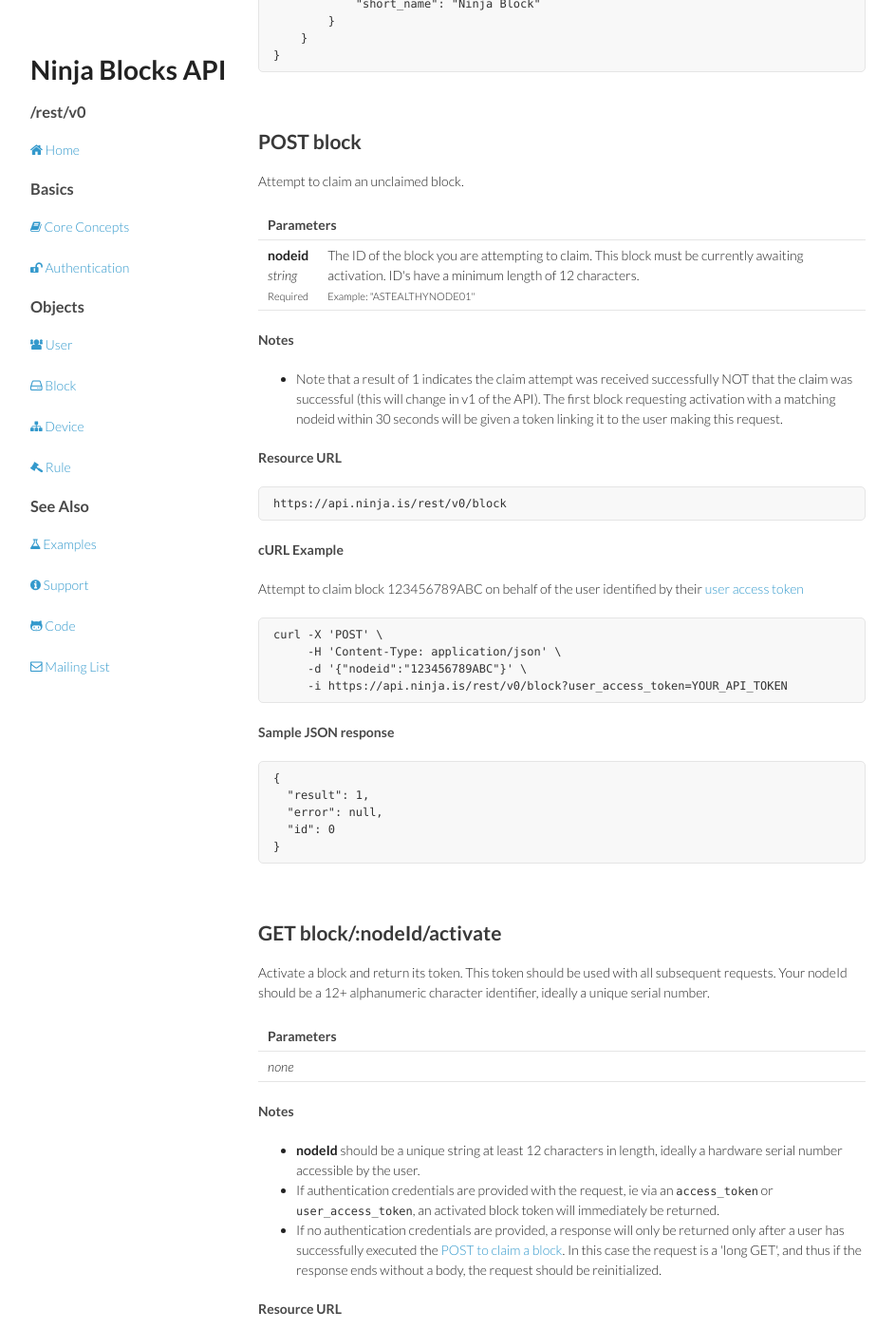
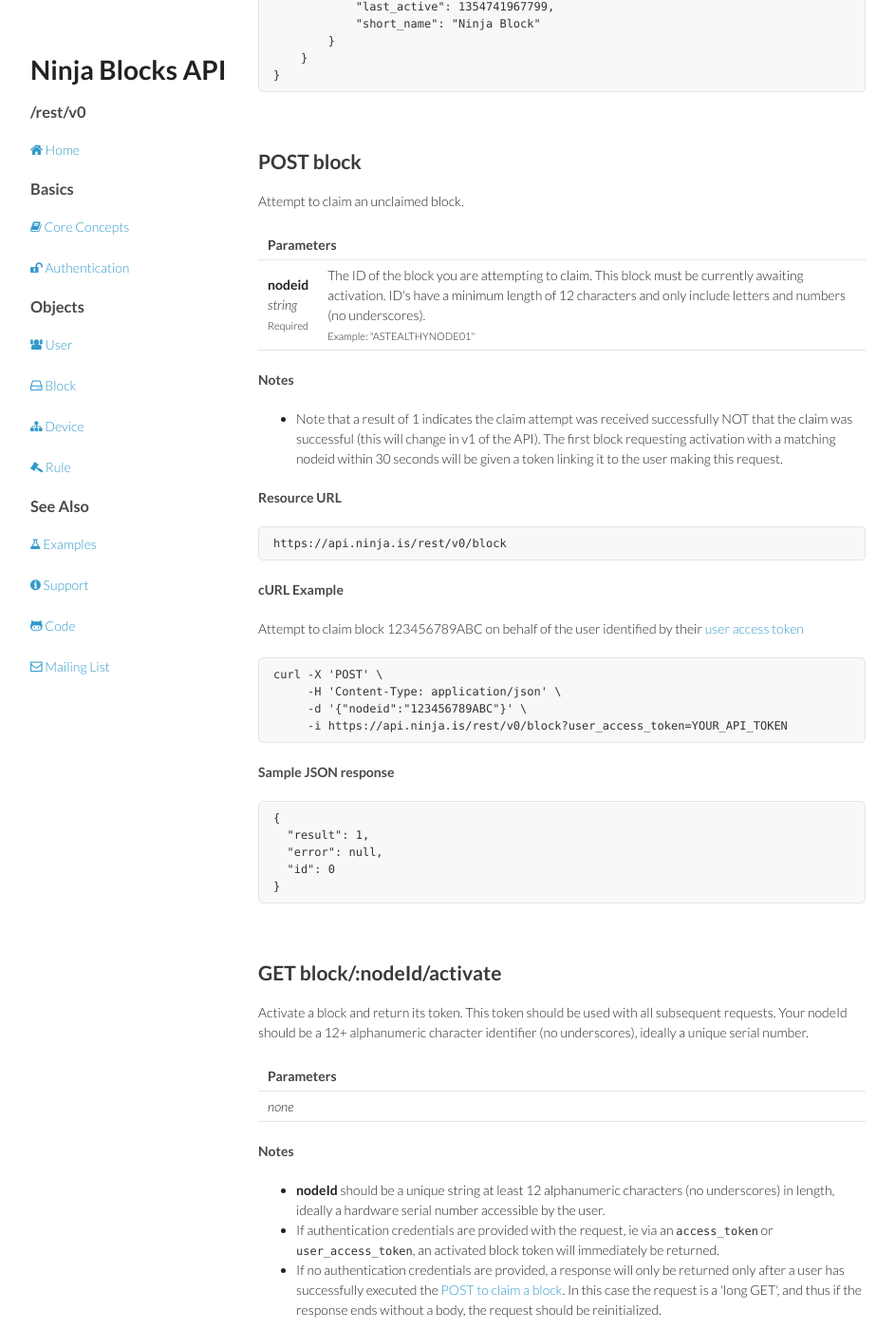
Before and after one commit to ninjablocks/ninjablocks.github.com, a Jekyll site: the page built from block.html, in a window 1280 px wide and 1400 px high, scrolled down 1913 px. Shown: the whole window at 95% size, without its empty margins (168-1111 px from the left). Built offline with Jekyll 4.4.1, drawn with Linux system fonts in a browser that asks for light colours; nearby versions of some CDN libraries; some of the changed text lies outside the part shown.

Commit message:
Explicity state no underscores allowed in nodeids

```diff
--- a/block.html
+++ b/block.html
@@ -29,7 +29,7 @@
       </tr>
       <tr>
         <td><a href="#block-activate">GET block/:nodeId/activate</a></td>
-        <td>Activate a block and return its token. This token should be used with all subsequent requests. Your nodeId should be a 12+ alphanumeric character identifier, ideally a unique serial number.</td>
+        <td>Activate a block and return its token. This token should be used with all subsequent requests. Your nodeId should be a 12+ alphanumeric character identifier (no underscores), ideally a unique serial number.</td>
       </tr>
 
       <tr>
@@ -119,7 +119,7 @@
       <tr>
         <td><strong>nodeid</strong><br /><em>string</em><br /><small>Required</small></td>
         <td>
-          The ID of the block you are attempting to claim. This block must be currently awaiting activation. ID's have a minimum length of 12 characters.
+          The ID of the block you are attempting to claim. This block must be currently awaiting activation. ID's have a minimum length of 12 characters and only include letters and numbers (no underscores).
           <br />
           <small>Example: "ASTEALTHYNODE01"</small>
         </td>
@@ -149,7 +149,7 @@
   <p>&nbsp;</p>
   <a name="block-activate" id="block-activate"></a>
   <h2>GET block/:nodeId/activate</h2>
-  <p>Activate a block and return its token. This token should be used with all subsequent requests. Your nodeId should be a 12+ alphanumeric character identifier, ideally a unique serial number.</p>
+  <p>Activate a block and return its token. This token should be used with all subsequent requests. Your nodeId should be a 12+ alphanumeric character identifier (no underscores), ideally a unique serial number.</p>
   <table>
     <tbody>
       <tr>
@@ -162,7 +162,7 @@
   </table>
   <h4>Notes</h4>
   <ul>
-    <li><strong>nodeId</strong> should be a unique string at least 12 characters in length, ideally a hardware serial number accessible by the user.</li>
+    <li><strong>nodeId</strong> should be a unique string at least 12 alphanumeric characters (no underscores) in length, ideally a hardware serial number accessible by the user.</li>
     <li>If authentication credentials are provided with the request, ie via an <code>access_token</code> or <code>user_access_token</code>, an activated block token will immediately be returned.</li>
     <li>If no authentication credentials are provided, a response will only be returned only after a user has successfully executed the <a href="#block-post">POST to claim a block</a>. In this case the request is a 'long GET', and thus if the response ends without a body, the request should be reinitialized.</li>
   </ul>
```
Also changed, not shown: 2 other files.
